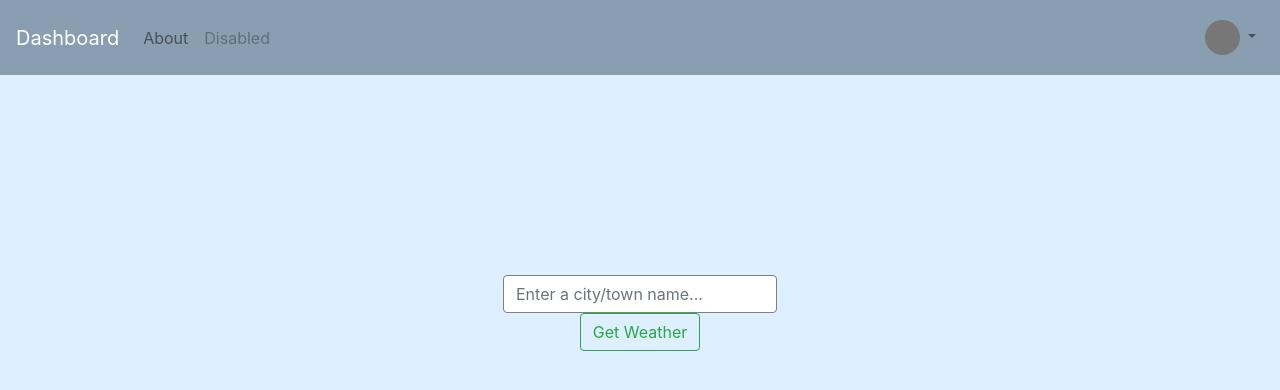
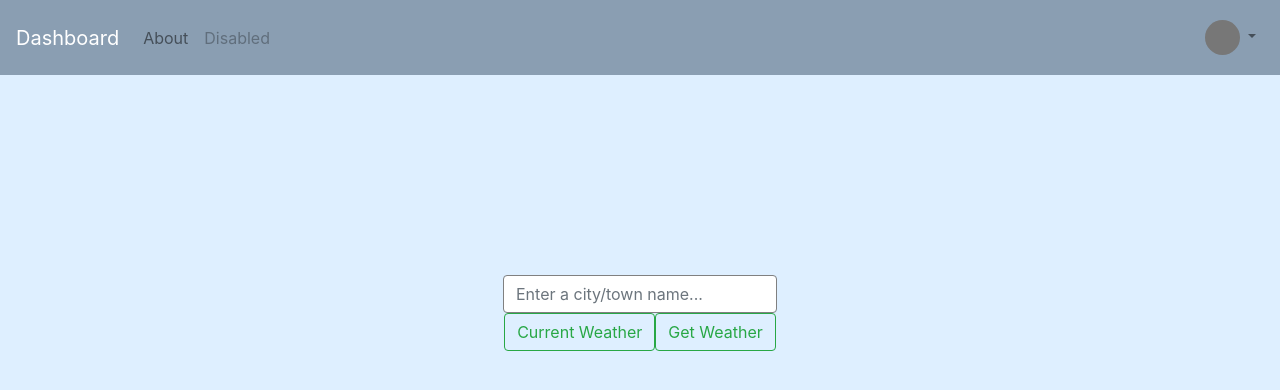
Before and after one commit to Kappalucky/WeatherApp, a Vue app: page / in a window 1280 px wide. Shown: the top 390 px of the page. Built offline with nearby package versions, Linux system fonts and the light colour scheme.

Commit message:
added geolocation call

```diff
--- a/src/components/Home.vue
+++ b/src/components/Home.vue
@@ -9,6 +9,9 @@
                         v-model="cityInput"
                         class="form-control"/>
                         <div>
+                          <b-button variant="outline-success"
+                            @click="getCurrentWeather" v-if="locationStatus"
+                            type="submit" id="find-location">Current Weather</b-button>
                             <b-button variant="outline-success"
                             @click="getWeatherNow"
                             type="submit">Get Weather</b-button>
@@ -41,6 +44,7 @@ export default {
       weatherDataNow: [],
       weatherForecast: [],
       error: '',
+      locationStatus: true,
     };
   },
   computed: {
@@ -68,6 +72,28 @@ export default {
     async getForecast() {
       const response = await WeatherService.getForecast({ city: this.weatherDataNow.id });
       this.weatherForecast = response.data;
+    },
+    async getCurrentWeather() {
+      if (!window.navigator.geolocation) {
+        this.locationStatus = false;
+      } else {
+        const newPosition = await new Promise((resolve, reject) => {
+          window.navigator.geolocation.getCurrentPosition(
+            (position) => {
+              resolve({
+                latitude: position.coords.latitude,
+                longitude: position.coords.longitude,
+              });
+            }, () => {
+              reject('no position available');
+            },
+          );
+        });
+
+        const response = await WeatherService
+          .getCurrentWeather({ lat: newPosition.latitude, lon: newPosition.longitude });
+        this.weatherDataNow = response.data;
+      }
     },
   },
 };
--- a/src/services/WeatherService.js
+++ b/src/services/WeatherService.js
@@ -9,4 +9,7 @@ export default {
   getForecast(params) {
     return Api().get(`forecast?id=${params.id}&APPID=${apiKey}`);
   },
+  getCurrentWeather(params) {
+    return Api().get(`weather?lat=${params.lat}&lon=${params.lon}&APPID=${apiKey}`);
+  },
 };
```
